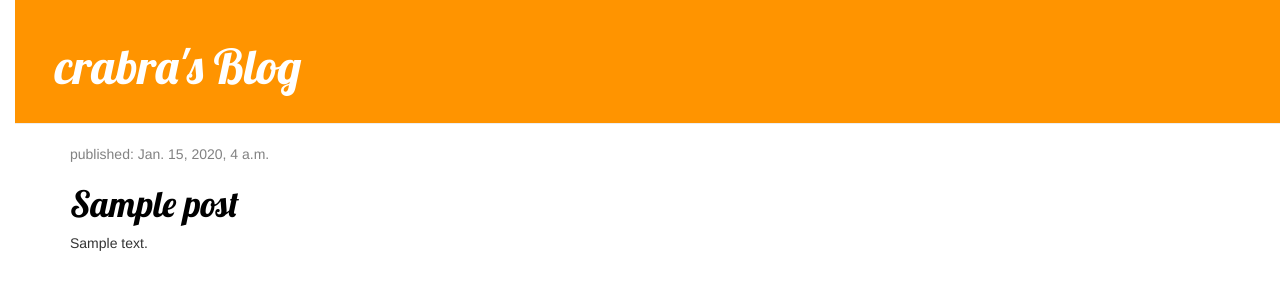
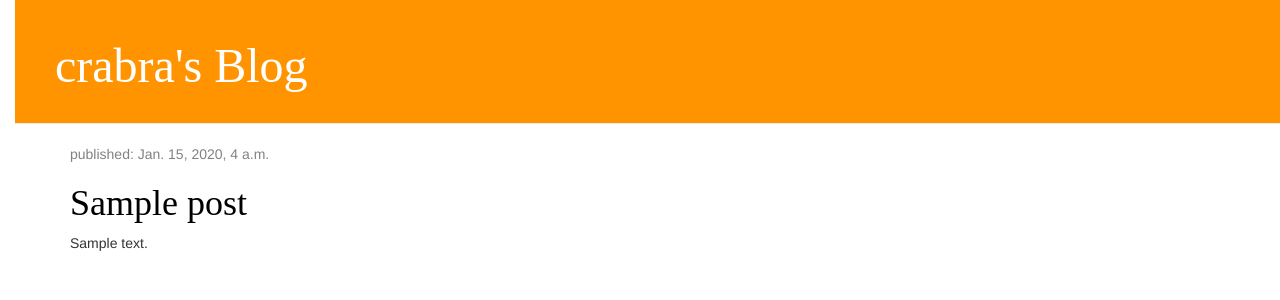
Before and after one commit to McStrain/my-first-blog, a Django app: template blog/templates/blog/post_list.html in a window 1280 px wide. Shown: the top 300 px of the page. Run offline with Django 3.2, Linux system fonts and the light colour scheme; the template is opened without the code that fills it: values that come from a table or form of the project are taken from there, others are empty; tables that the repository leaves empty hold one stand-in row (values such as "Sample post"); some libraries are stand-ins or nearby versions.

Commit message:
Changed font from the pretty horrible Lobster font to one called Ubuntu.  Just had to modify blog.css in 2 places.

```diff
--- a/blog/static/css/blog.css
+++ b/blog/static/css/blog.css
@@ -1,6 +1,6 @@
 h1 a {
     color: #FCA205;
-	font-family: 'Lobster';
+	font-family: 'Ubuntu';
 }
 
 body {
@@ -25,7 +25,7 @@ body {
 }
 
 h1, h2, h3, h4 {
-    font-family: 'Lobster', cursive;
+    font-family: 'Ubuntu', cursive;
 }
 
 .date {
```
